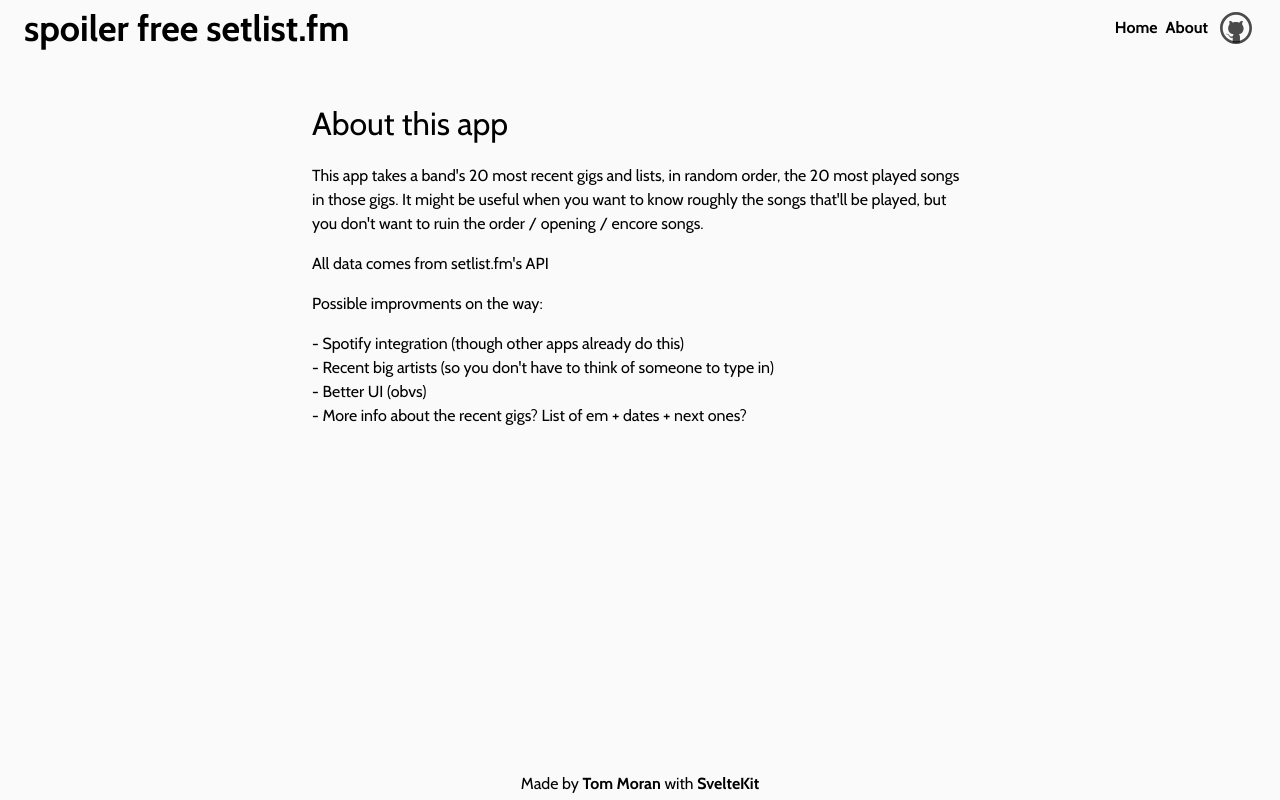
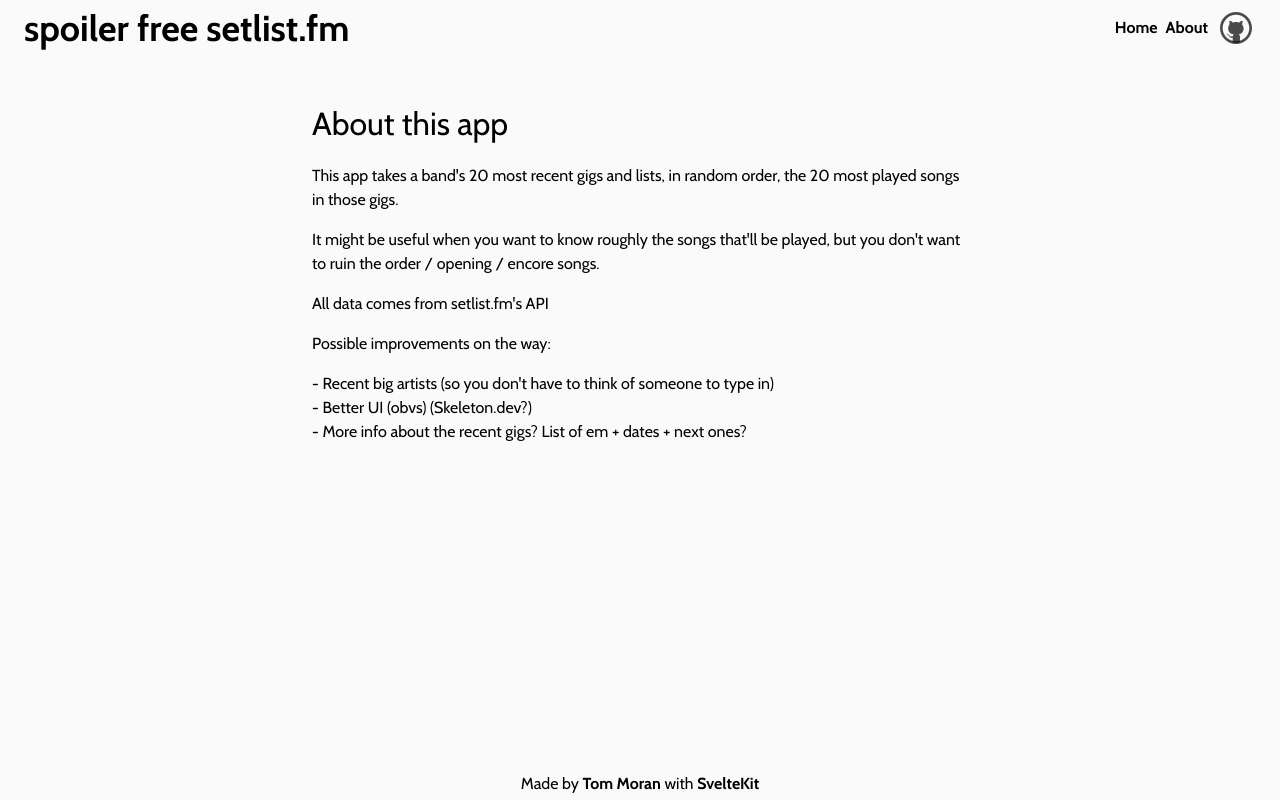
Before and after one commit to MySupersuit/spoilerFreeSetlistsSkeleton, a SvelteKit app: page /about in a window 1280 px wide. Built offline with nearby package versions, Linux system fonts and the light colour scheme.

Commit message:
add loading spinner states

```diff
--- a/package.json
+++ b/package.json
@@ -27,6 +27,7 @@
 		"prettier-plugin-svelte": "^2.10.1",
 		"svelte": "^4.0.0",
 		"svelte-check": "^3.4.3",
+		"svelte-loading-spinners": "^0.3.4",
 		"tailwindcss": "^3.3.2",
 		"typescript": "^5.0.0",
 		"vite": "^4.3.6"
--- a/src/app.css
+++ b/src/app.css
@@ -144,8 +144,9 @@ h3 {
   transition-duration: .2s;
   border-width: 0;
   letter-spacing: 2px;
-  min-width: 160px;
-  max-width: 270px;
+  min-width: 260px;
+  max-width: 260px;
+  max-height: 60px;
   align-self: center;
   text-transform: uppercase;
   white-space: normal;
@@ -156,7 +157,11 @@ h3 {
   }
 
   &:disabled {
-    background-color: #19141489;
+    pointer-events: none;
+  }
+
+  &.failed {
+    background-color: #ca0606;
     pointer-events: none;
   }
 }
--- a/src/routes/about/+page.svelte
+++ b/src/routes/about/+page.svelte
@@ -7,22 +7,23 @@
 	<h1>About this app</h1>
 
 	<p>
-		This app takes a band's 20 most recent gigs and lists, in random order, the 20 most played songs in those gigs.
-		It might be useful when you want to know roughly the songs that'll be played, but you don't want to ruin the order / opening / encore songs.
+		This app takes a band's 20 most recent gigs and lists, in random order, the 20 most played songs
+		in those gigs.
+	</p>
+	<p>
+		It might be useful when you want to know roughly the songs that'll be played, but you don't want
+		to ruin the order / opening / encore songs.
 	</p>
 
 	<p>
 		All data comes from <a href="https://api.setlist.fm/docs/1.0/index.html">setlist.fm's API</a>
 	</p>
 
-	<p>
-		Possible improvments on the way:
-	</p>
+	<p>Possible improvements on the way:</p>
 
 	<ul>
-		<li>- Spotify integration (though other apps already do this)</li>
 		<li>- Recent big artists (so you don't have to think of someone to type in)</li>
-		<li>- Better UI (obvs)</li>
+		<li>- Better UI (obvs) (Skeleton.dev?)</li>
 		<li>- More info about the recent gigs? List of em + dates + next ones?</li>
 	</ul>
 </div>
--- a/src/routes/artist/[id]/SpotifyButton.svelte
+++ b/src/routes/artist/[id]/SpotifyButton.svelte
@@ -1,6 +1,7 @@
 <script>
 	import spotify from '$lib/images/spotify_svg.svg';
 	import { baseUrl } from '../../../utils/utils';
+	import { Stretch } from 'svelte-loading-spinners';
 
 	export let loggedIn = false;
 	export let setlist = [];
@@ -90,35 +91,48 @@
 			loggedIn = true;
 		}
 	}
+
+	function showLoadingSpinner(apiRequestSent, waitingForApiResponse) {
+		return apiRequestSent && waitingForApiResponse;
+	}
+
+	function buttonClasses(apiRequestFail) {
+		let classes = 'spotify-button';
+		if (apiRequestFail) {
+			classes += ' failed';
+		}
+		return classes;
+	}
 </script>
 
 <div class="flex flex-col text-center">
 	<h2 class="mb-2">Spotify it&nbsp;&nbsp;🎉</h2>
-	{#if apiRequestSent}
-		<span class="mb-1">
-			{#if waitingForApiResponse}
-				Loading...
-			{:else if apiRequestFail}
-				Playlist creation failed :(
-			{:else}
-				Playlist created!
-			{/if}
-		</span>
-	{/if}
 	<button
 		on:click|preventDefault={handleClick}
 		disabled={apiRequestSent}
-		class="spotify-button"
+		class={buttonClasses(apiRequestFail)}
 	>
 		<div class="flex flex-row items-center justify-center">
-			<img class="h-9 mr-3" src={spotify} alt="spotify logo" />
-			<span>
-				{#if loggedIn}
-					Save as playlist
+			<!-- must be a better way to do this -->
+			{#if loggedIn}
+				{#if apiRequestSent}
+					{#if waitingForApiResponse}
+						<Stretch size="40" color="#44D760" unit="px" duration="1s" />
+					{:else if apiRequestFail}
+						<img class="h-9 mr-3" src={spotify} alt="spotify logo" />
+						<span>Failed :(</span>
+					{:else}
+						<img class="h-9 mr-3" src={spotify} alt="spotify logo" />
+						<span>Created!</span>
+					{/if}
 				{:else}
-					Login
+					<img class="h-9 mr-3" src={spotify} alt="spotify logo" />
+					<span>Save as playlist</span>
 				{/if}
-			</span>
+			{:else}
+				<img class="h-9 mr-3" src={spotify} alt="spotify logo" />
+				<span>Login</span>
+			{/if}
 		</div>
 	</button>
 	<span class="text-sm mt-1">Spotify login only used for creating playlist - no data read</span>
```
Also changed, not shown: 1 other file (tests, documents, lock files or other folders).
